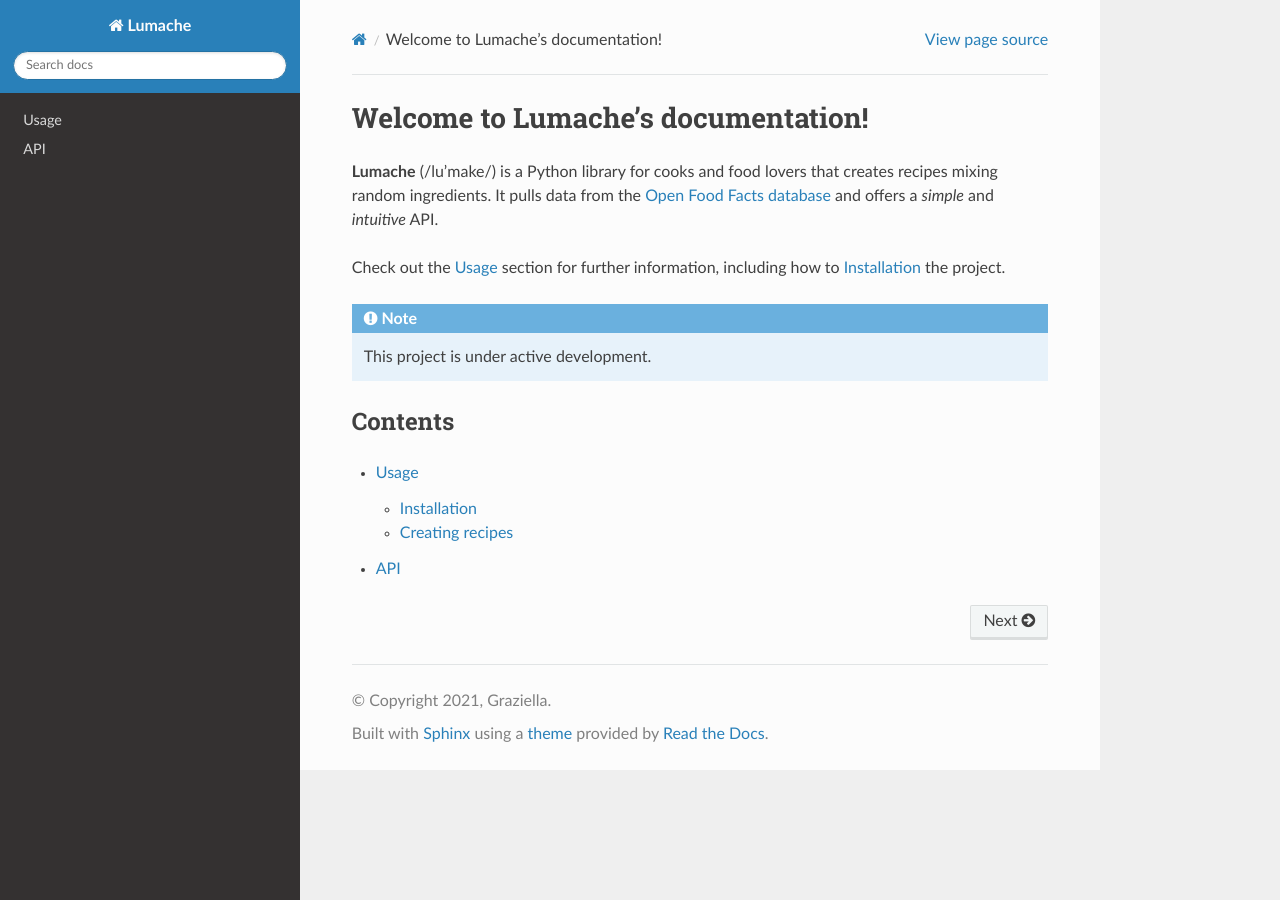
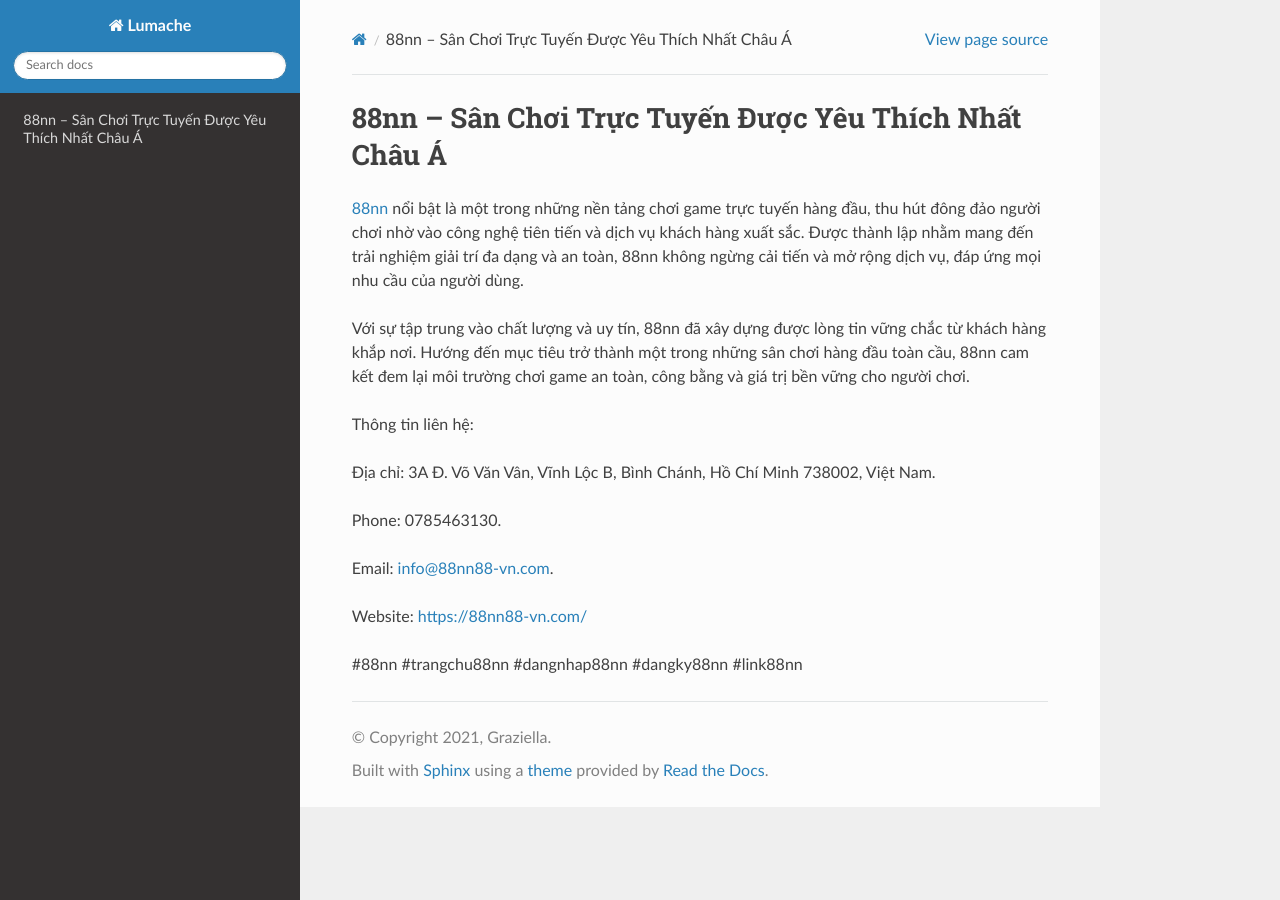
Before and after one commit to parkisngan19/88nn88-vncom, a Sphinx documentation site: the page built from docs/source/index.rst, in a window 1280 px wide. Built offline with Sphinx 7.4.7 and the Read the Docs theme 3.1.0, drawn with Linux system fonts in a browser that asks for light colours.

Commit message:
Update index.rst

```diff
--- a/docs/source/index.rst
+++ b/docs/source/index.rst
@@ -1,22 +1,18 @@
-Welcome to Lumache's documentation!
+88nn – Sân Chơi Trực Tuyến Được Yêu Thích Nhất Châu Á
 ===================================
 
-**Lumache** (/lu'make/) is a Python library for cooks and food lovers
-that creates recipes mixing random ingredients.
-It pulls data from the `Open Food Facts database <https://world.openfoodfacts.org/>`_
-and offers a *simple* and *intuitive* API.
+`88nn <https://88nn88-vn.com/>`_ nổi bật là một trong những nền tảng chơi game trực tuyến hàng đầu, thu hút đông đảo người chơi nhờ vào công nghệ tiên tiến và dịch vụ khách hàng xuất sắc. Được thành lập nhằm mang đến trải nghiệm giải trí đa dạng và an toàn, 88nn không ngừng cải tiến và mở rộng dịch vụ, đáp ứng mọi nhu cầu của người dùng.
 
-Check out the :doc:`usage` section for further information, including
-how to :ref:`installation` the project.
+Với sự tập trung vào chất lượng và uy tín, 88nn đã xây dựng được lòng tin vững chắc từ khách hàng khắp nơi. Hướng đến mục tiêu trở thành một trong những sân chơi hàng đầu toàn cầu, 88nn cam kết đem lại môi trường chơi game an toàn, công bằng và giá trị bền vững cho người chơi.
 
-.. note::
+Thông tin liên hệ:
 
-   This project is under active development.
+Địa chỉ: 3A Đ. Võ Văn Vân, Vĩnh Lộc B, Bình Chánh, Hồ Chí Minh 738002, Việt Nam.
 
-Contents
---------
+Phone: 0785463130.
 
-.. toctree::
+Email: info@88nn88-vn.com.
 
-   usage
-   api
+Website: https://88nn88-vn.com/
+
+#88nn #trangchu88nn #dangnhap88nn #dangky88nn #link88nn
```
